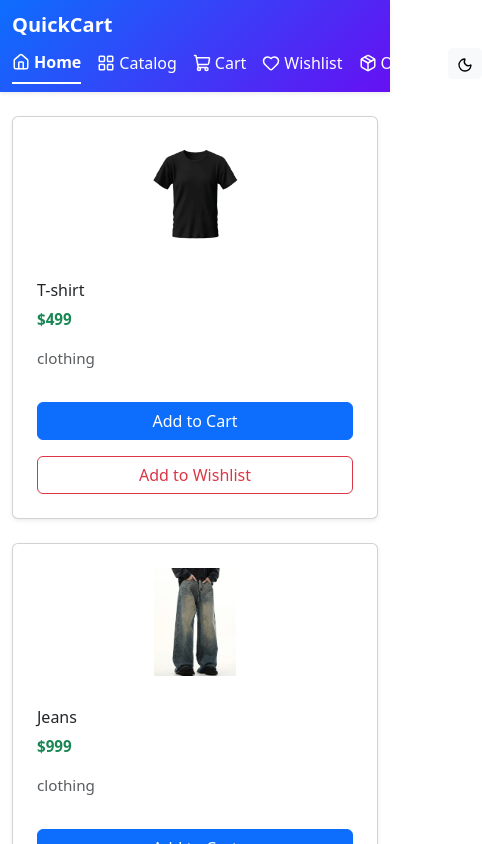
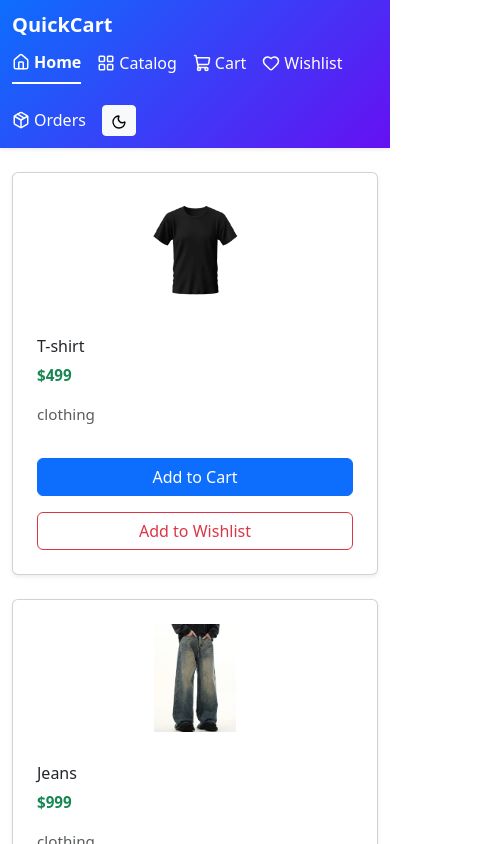
Before and after one commit to shaadali-tech/E-Commerce, a React (Vite) app: page / in a window 390 px wide. Shown: the top 844 px of the page, 482 px wide, since content can reach past the window. Built offline with nearby package versions, Linux system fonts and the light colour scheme.

Commit message:
make it responsive

```diff
--- a/src/index.css
+++ b/src/index.css
@@ -1,3 +1,57 @@
+/* Global responsive layout improvements */
+html, body {
+  width: 100%;
+  max-width: 100vw;
+  overflow-x: hidden;
+}
+
+.container, .container-md, .container-fluid {
+  padding-left: 8px;
+  padding-right: 8px;
+}
+
+@media (max-width: 576px) {
+  h1, .h1 { font-size: 1.5rem; }
+  h2, .h2 { font-size: 1.2rem; }
+  h3, .h3 { font-size: 1.1rem; }
+  .card {
+    margin-bottom: 1rem;
+    border-radius: 10px;
+  }
+  .navbar-brand {
+    font-size: 1.2rem;
+  }
+  .navbar-nav {
+    flex-direction: row !important;
+    gap: 0.5rem !important;
+    flex-wrap: wrap;
+  }
+  .navbar {
+    padding: 0.5rem 0.5rem;
+  }
+  .nav-link {
+    font-size: 0.95rem;
+    padding: 0.5rem 0.5rem;
+  }
+  .btn, button {
+    font-size: 0.95rem;
+    padding: 0.5rem 0.75rem;
+  }
+  .form-control, .form-select, textarea {
+    font-size: 0.95rem;
+    padding: 0.5rem 0.75rem;
+  }
+}
+
+@media (max-width: 400px) {
+  .navbar-brand {
+    font-size: 1rem;
+  }
+  .nav-link {
+    font-size: 0.85rem;
+    padding: 0.4rem 0.3rem;
+  }
+}
 /* Responsive card widths for main pages */
 .cart-responsive-card,
 .orders-responsive-card,
```
